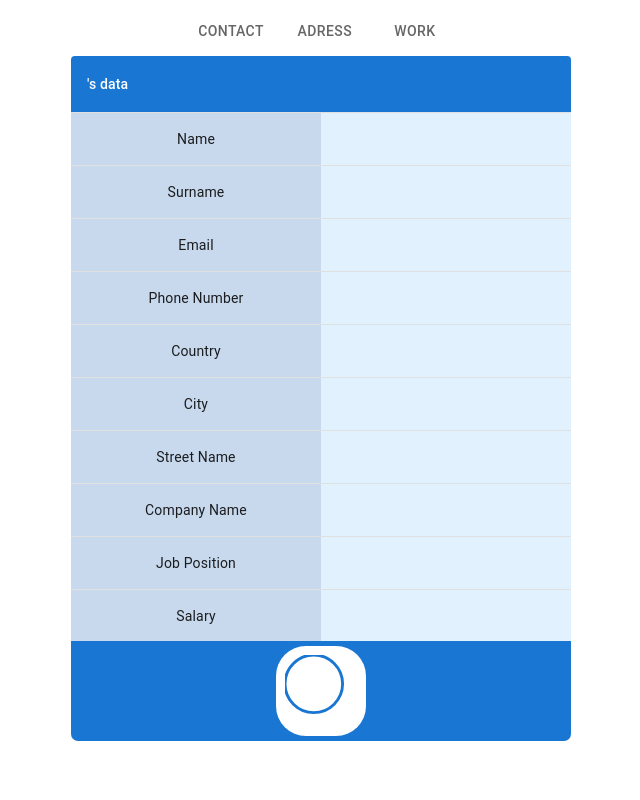
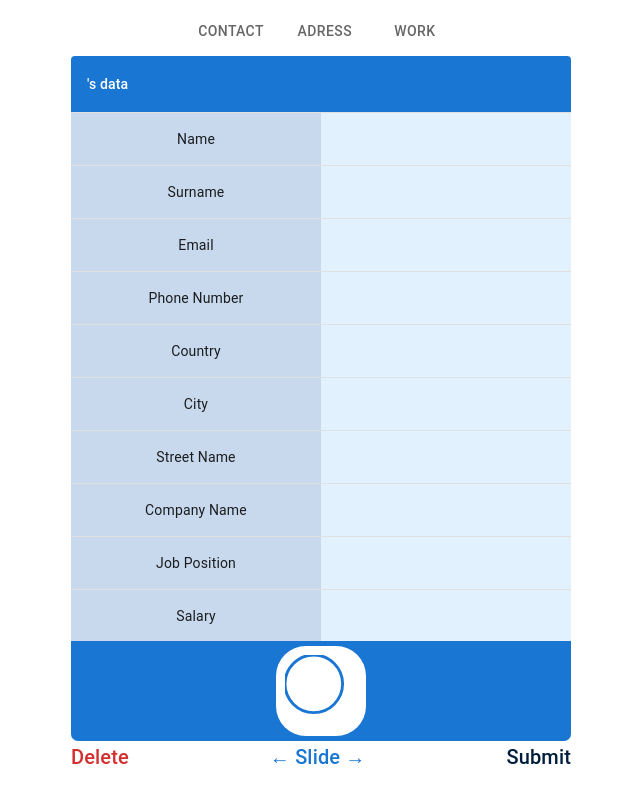
Before and after one commit to Frajdi/react-training, a React (Create React App) app: page / in a window 1280 px wide. Shown: the whole page, without its empty margins (319-959 px from the left). Built offline with nearby package versions, Linux system fonts and the light colour scheme.

Commit message:
Ad slide decoration text under switch

```diff
--- a/src/MultiPageForm/Data.jsx
+++ b/src/MultiPageForm/Data.jsx
@@ -15,6 +15,7 @@ import Stack from "@mui/material/Stack";
 import { useNavigate } from "react-router-dom";
 import useWork from "./Work/useWork";
 import { Switch } from "./Components/Switch";
+import { Typography } from "@mui/material";
 
 export const Data = () => {
   const { formData, setFormData } = useContext(DataContext);
@@ -119,6 +120,11 @@ export const Data = () => {
       </TableContainer>
           </motion.div>
       <Switch submit={onSubmit} restartForm={setEmptyData} />
+            <Stack direction='row' justifyContent={'space-between'}>
+            <Typography variant="h6" color={'#D32F2F'}>Delete</Typography>
+            <Typography variant="h6" color={'#1976D2'}>← Slide →</Typography>
+            <Typography variant="h6" color={'#001E3C'}>Submit</Typography>
+            </Stack>
     </Stack>
   );
 };
```
